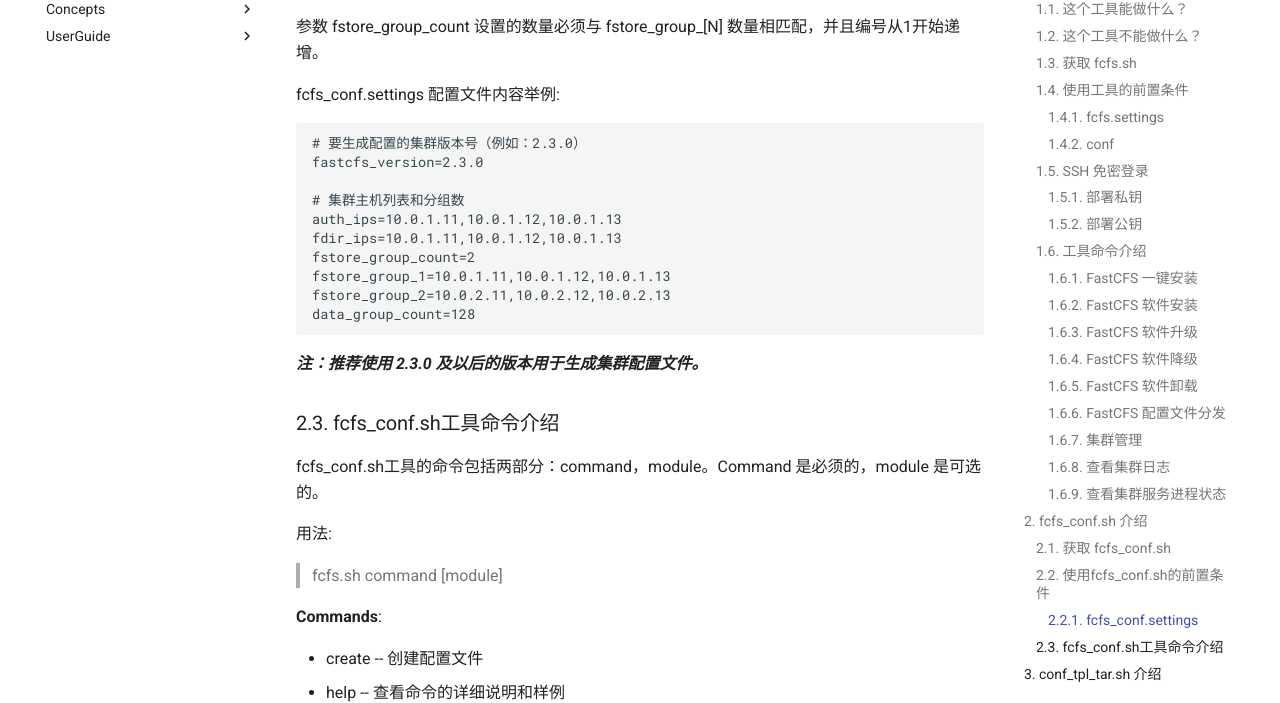
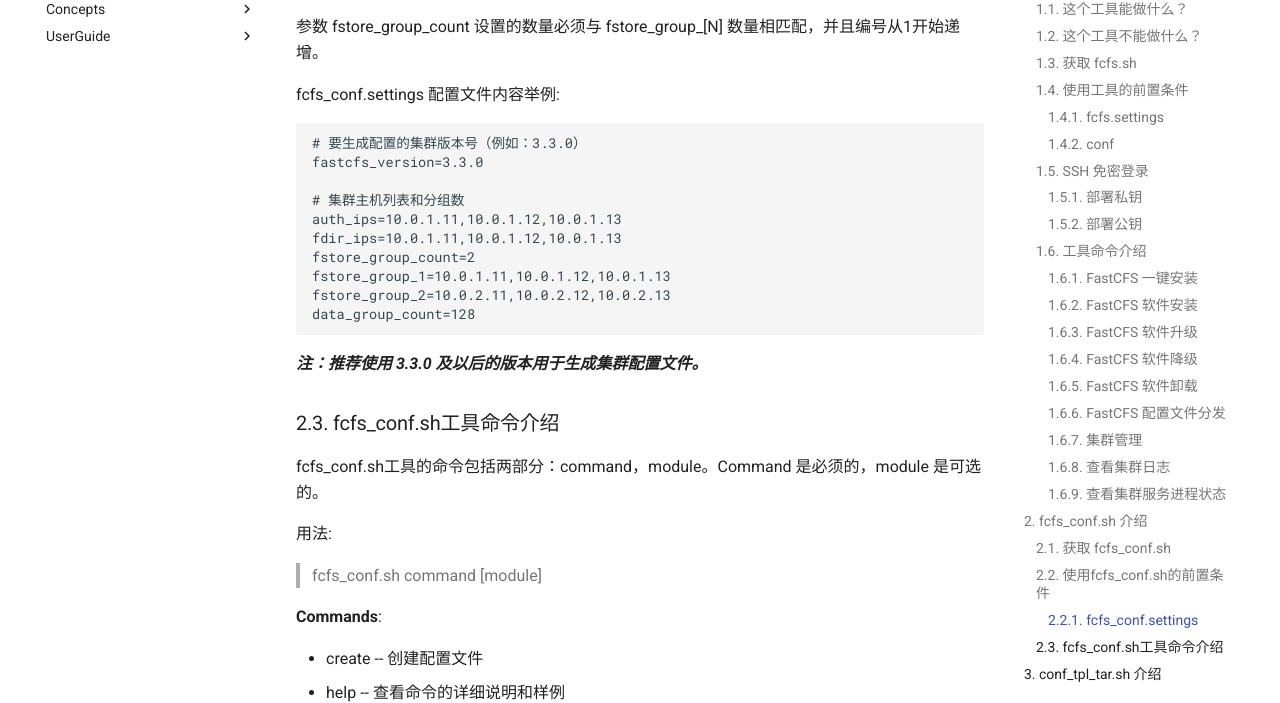
Before and after one commit to happyfish100/FastCFS, an MkDocs documentation site: the page built from docs/fcfs-ops-tool-zh_CN.md, in a window 1280 px wide and 1400 px high, scrolled down 8221 px. Shown: the part 126-829 px from the top of the window. Built offline with MkDocs 1.6.1 and Material for MkDocs 9.7.7, drawn with Linux system fonts in a browser that asks for light colours; comment, search, counter and statistics services are not loaded; the version menu is left out; some of the changed text lies outside the part shown.

Commit message:
upgrade README version

````diff
--- a/docs/fcfs-ops-tool-zh_CN.md
+++ b/docs/fcfs-ops-tool-zh_CN.md
@@ -51,14 +51,14 @@ fcfs.settings 包括两个字段 ***fastcfs_version*** 和 ***fuseclient_ips***
 fcfs.settings 配置文件内容举例:
 
 ```
-# 要安装的集群版本号（例如：2.2.0）
-fastcfs_version=2.2.0
+# 要安装的集群版本号（例如：3.3.0）
+fastcfs_version=3.3.0
 
 # 要安装 fuseclient 客户端的IP列表，多个ip以英文逗号分隔
 fuseclient_ips=10.0.1.14
 ```
 
-***注：推荐使用 2.2.0 及以后的版本用于集群部署。***
+***注：推荐使用 3.3.0 及以后的版本用于集群部署。***
 
 #### 1.4.2. conf
 
@@ -350,8 +350,8 @@ fcfs_conf.settings 包括以下六种字段：
 fcfs_conf.settings 配置文件内容举例:
 
 ```
-# 要生成配置的集群版本号（例如：2.3.0）
-fastcfs_version=2.3.0
+# 要生成配置的集群版本号（例如：3.3.0）
+fastcfs_version=3.3.0
 
 # 集群主机列表和分组数
 auth_ips=10.0.1.11,10.0.1.12,10.0.1.13
@@ -362,7 +362,7 @@ fstore_group_2=10.0.2.11,10.0.2.12,10.0.2.13
 data_group_count=128
 ```
 
-***注：推荐使用 2.3.0 及以后的版本用于生成集群配置文件。***
+***注：推荐使用 3.3.0 及以后的版本用于生成集群配置文件。***
 
 ### 2.3. fcfs_conf.sh工具命令介绍
 
@@ -370,7 +370,7 @@ fcfs_conf.sh工具的命令包括两部分：command，module。Command 是必
 
 用法:
 
-> fcfs.sh command [module]
+> fcfs_conf.sh command [module]
 
 **Commands**:
 
@@ -403,6 +403,6 @@ conf_tpl_tar.sh <version> [update]
 
 举例:
 
-> ./conf_tpl_tar.sh 2.3.0 update
+> ./conf_tpl_tar.sh 3.3.0 update
 
-将在当前目录创建配置模版压缩包文件 **conf.2.3.0.tpl.tar.gz**。
+将在当前目录创建配置模版压缩包文件 **conf.3.3.0.tpl.tar.gz**。
````
Also changed, not shown: README-zh_CN.md (+10 -10 lines), README.md (+10 -10 lines), docs/INSTALL-zh_CN.md (+1 -1 lines), docs/fcfs-ops-tool.md (+8 -8 lines).
